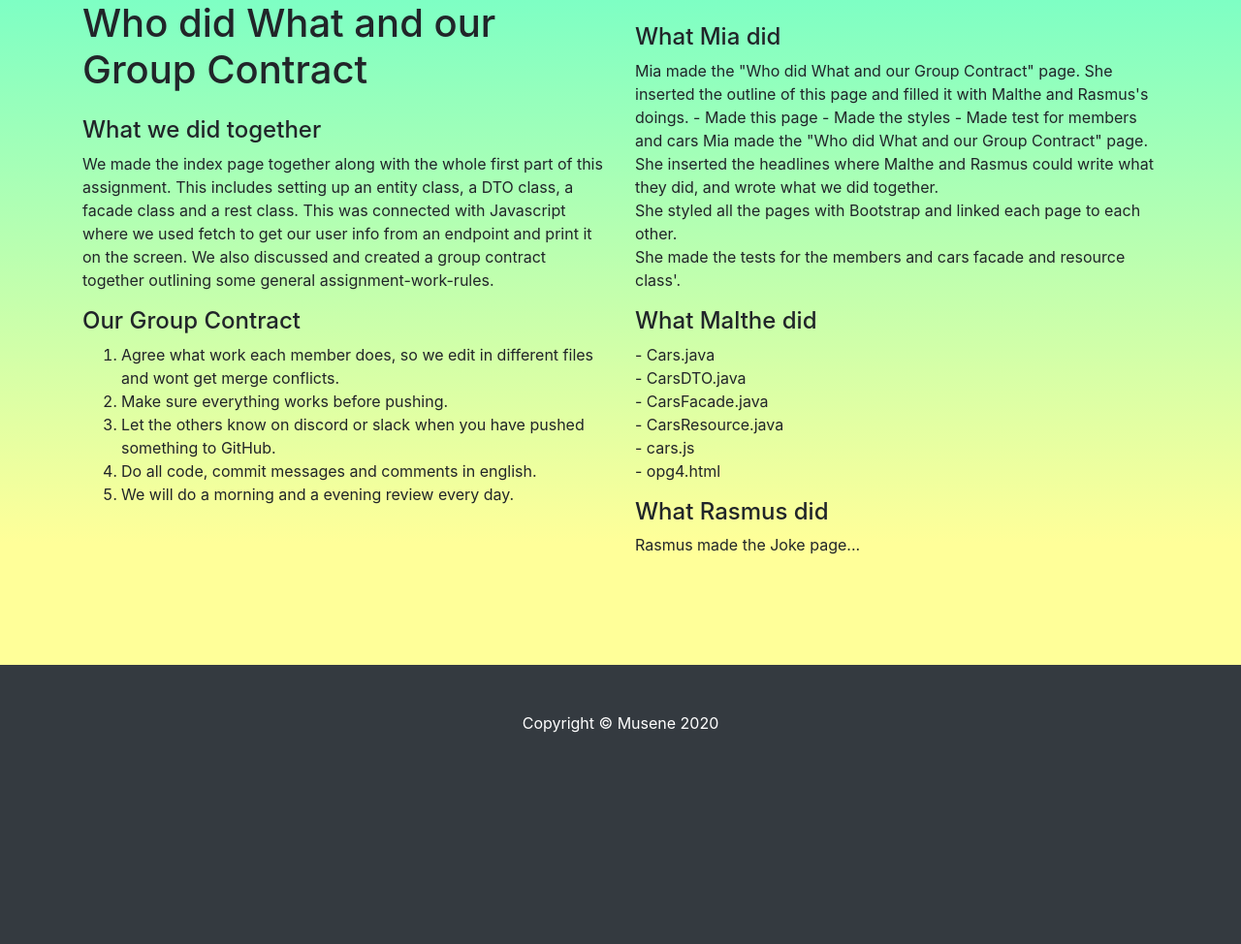
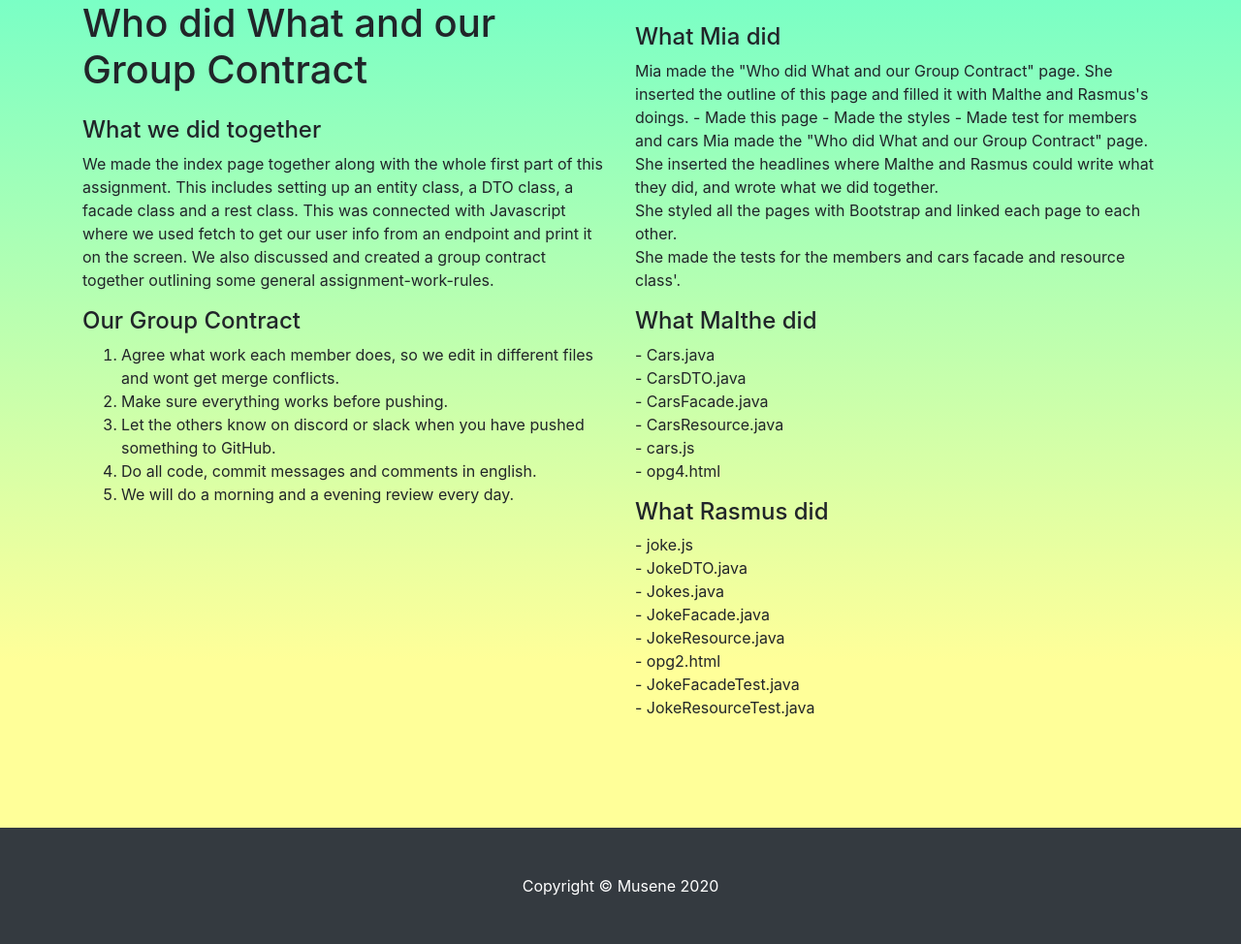
Before and after one commit to MiaSimone/CA1, a web app: page /Opgaver/opg1.html in a window 1280 px wide. Shown: the part 104-1078 px from the top of the page at 97% size. Before the commit the page ends 860 px from the top, so only its background shows below. Run offline with its HTML, style and script files only (its server is not run), Linux system fonts and the light colour scheme; data that the repository does not hold is empty.

Commit message:
Rasmus opg1 filled out

```diff
--- a/src/main/webapp/Opgaver/opg1.html
+++ b/src/main/webapp/Opgaver/opg1.html
@@ -108,7 +108,14 @@
 
                     <h4>What Rasmus did</h4>
                     <p>
-                        Rasmus made the Joke page...
+                        - joke.js<br>
+                        - JokeDTO.java<br>
+                        - Jokes.java<br>
+                        - JokeFacade.java<br>
+                        - JokeResource.java<br>
+                        - opg2.html<br>
+                        - JokeFacadeTest.java<br>
+                        - JokeResourceTest.java<br>
                     </p>
               </div>
           </div>
```
